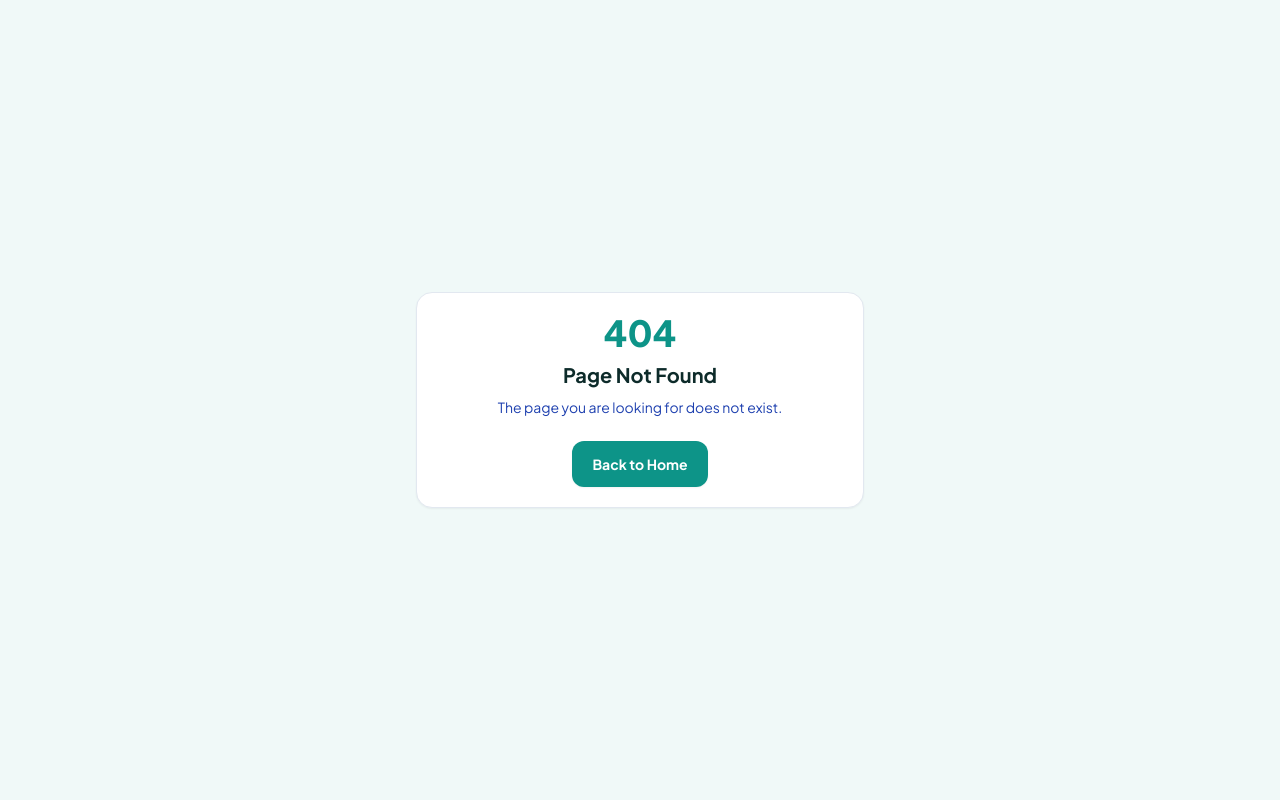
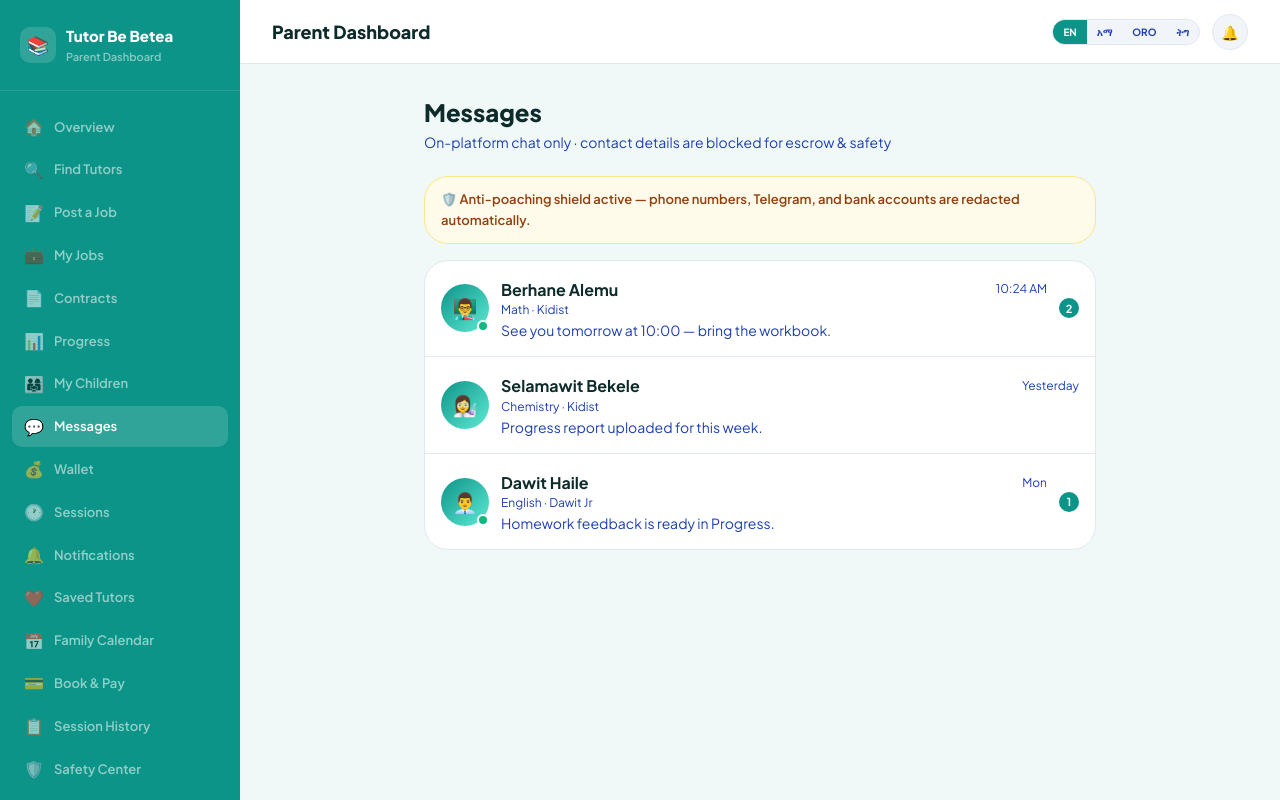
Before and after one commit to Zeordi/tutor-be-betea, a Next.js app in the folder apps/web/: page /parent/chat in a window 1280 px wide. Before the commit this address had no page. Shown: the top 800 px of the page. Built offline with nearby package versions, Linux system fonts and the light colour scheme; sample sign-in values are in the browser's storage.

Commit message:
Create page.tsx

```diff
--- /dev/null
+++ b/apps/web/app/parent/chat/page.tsx
@@ -0,0 +1,88 @@
+"use client";
+
+import Link from "next/link";
+
+const THREADS = [
+  {
+    id: "1",
+    name: "Berhane Alemu",
+    role: "Math · Kidist",
+    preview: "See you tomorrow at 10:00 — bring the workbook.",
+    time: "10:24 AM",
+    unread: 2,
+    emoji: "👨‍🏫",
+    online: true,
+  },
+  {
+    id: "2",
+    name: "Selamawit Bekele",
+    role: "Chemistry · Kidist",
+    preview: "Progress report uploaded for this week.",
+    time: "Yesterday",
+    unread: 0,
+    emoji: "👩‍🔬",
+    online: false,
+  },
+  {
+    id: "3",
+    name: "Dawit Haile",
+    role: "English · Dawit Jr",
+    preview: "Homework feedback is ready in Progress.",
+    time: "Mon",
+    unread: 1,
+    emoji: "👨‍💼",
+    online: true,
+  },
+];
+
+export default function ParentChatInboxPage() {
+  return (
+    <div className="mx-auto max-w-2xl">
+      <div className="mb-6">
+        <h1 className="text-2xl font-black text-[var(--foreground)]">Messages</h1>
+        <p className="mt-1 text-sm text-[var(--secondary)]">
+          On-platform chat only · contact details are blocked for escrow & safety
+        </p>
+      </div>
+
+      <div className="mb-4 rounded-xl border border-amber-200 bg-amber-50 px-4 py-3 text-[13px] font-semibold text-amber-800 dark:border-amber-900 dark:bg-amber-950/30 dark:text-amber-200">
+        🛡️ Anti-poaching shield active — phone numbers, Telegram, and bank accounts are
+        redacted automatically.
+      </div>
+
+      <div className="overflow-hidden rounded-2xl border border-[var(--border)] bg-[var(--card)]">
+        {THREADS.map((t, i) => (
+          <Link
+            key={t.id}
+            href={`/parent/chat/${t.id}`}
+            className={`flex items-center gap-3 px-4 py-4 transition hover:bg-[var(--muted)] ${
+              i < THREADS.length - 1 ? "border-b border-[var(--border)]" : ""
+            }`}
+          >
+            <div className="relative">
+              <div className="flex h-12 w-12 items-center justify-center rounded-full bg-gradient-to-br from-[var(--primary)] to-teal-300 text-xl">
+                {t.emoji}
+              </div>
+              {t.online && (
+                <span className="absolute bottom-0 right-0 h-3 w-3 rounded-full border-2 border-[var(--card)] bg-emerald-500" />
+              )}
+            </div>
+            <div className="min-w-0 flex-1">
+              <div className="flex items-center justify-between gap-2">
+                <p className="truncate font-bold text-[var(--foreground)]">{t.name}</p>
+                <span className="shrink-0 text-xs text-[var(--secondary)]">{t.time}</span>
+              </div>
+              <p className="text-xs text-[var(--secondary)]">{t.role}</p>
+              <p className="mt-0.5 truncate text-sm text-[var(--secondary)]">{t.preview}</p>
+            </div>
+            {t.unread > 0 && (
+              <span className="flex h-5 min-w-5 items-center justify-center rounded-full bg-[var(--primary)] px-1.5 text-[11px] font-bold text-white">
+                {t.unread}
+              </span>
+            )}
+          </Link>
+        ))}
+      </div>
+    </div>
+  );
+}
```
